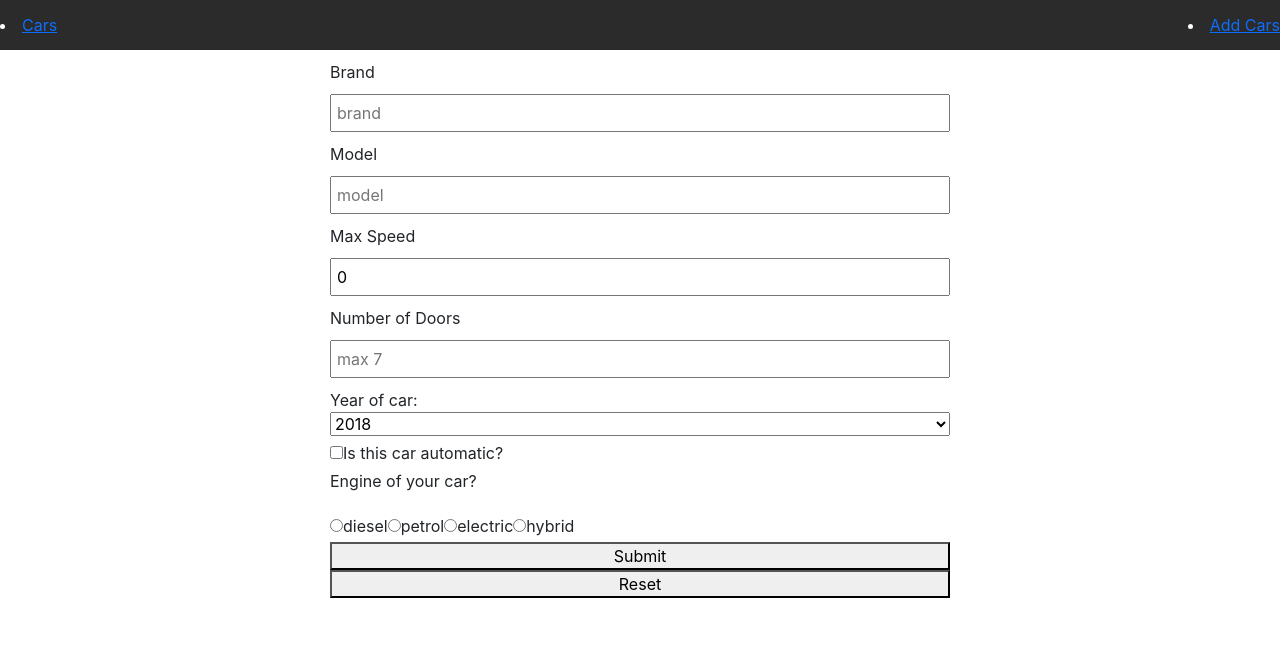
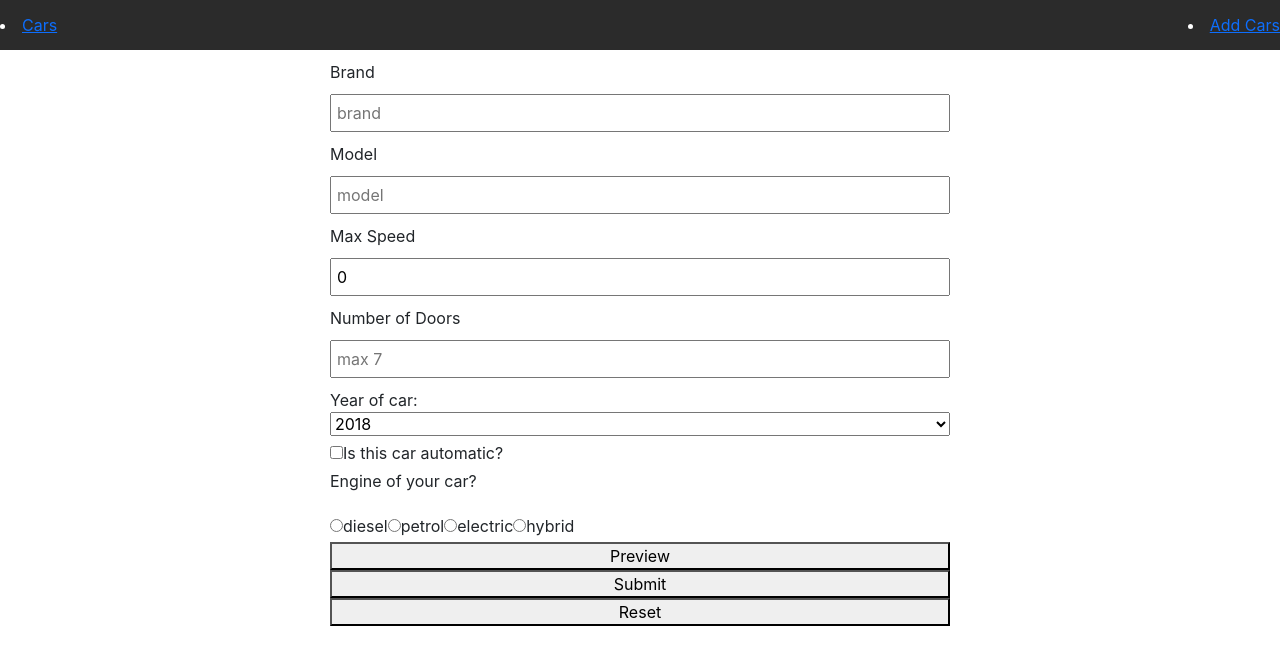
Before and after one commit to Dalibor989/cars-app, a React (Create React App) app: page /add in a window 1280 px wide. Shown: the top 664 px of the page. Built offline with nearby package versions, Linux system fonts and the light colour scheme.

Commit message:
added preview

```diff
--- a/src/pages/AddCars.js
+++ b/src/pages/AddCars.js
@@ -95,6 +95,10 @@ function AddCars() {
     });
   }
 
+  const preview = () => {
+    alert(`Brand: ${car.brand} \n Model: ${car.model} \n Max speed: ${car.maxSpeed} \n Number of doors: ${car.numberOfDoors} \n Year of production: ${car.year} \n Automatic: ${car.isAutomatic} \n Engine type: ${car.engine} `)
+  }
+
   return (
     <div>
       <form onSubmit={addCar}>
@@ -153,8 +157,9 @@ function AddCars() {
           <input type="radio" name="fuel" value='hybrid' onChange={handleEngineChange}></input>
           <label>hybrid </label>
         </div>
+          <button type="button" onClick={preview}>Preview</button>
           <button>Submit</button>
-          <button onClick={reset}>Reset</button>
+          <button type="button" onClick={reset}>Reset</button>
       </form>
     </div>
   )
```
Lines whose indentation alone changed are shown as unchanged.
